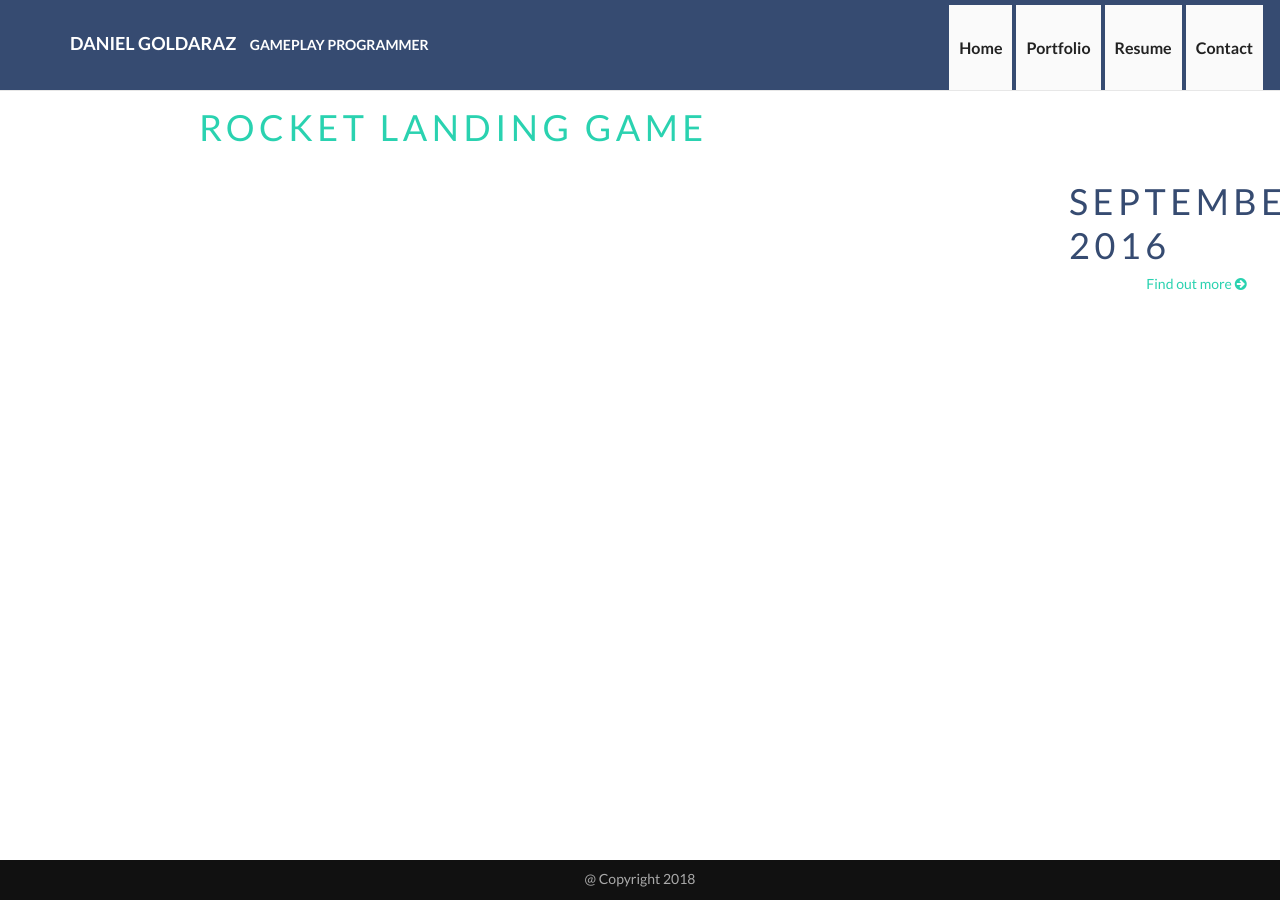
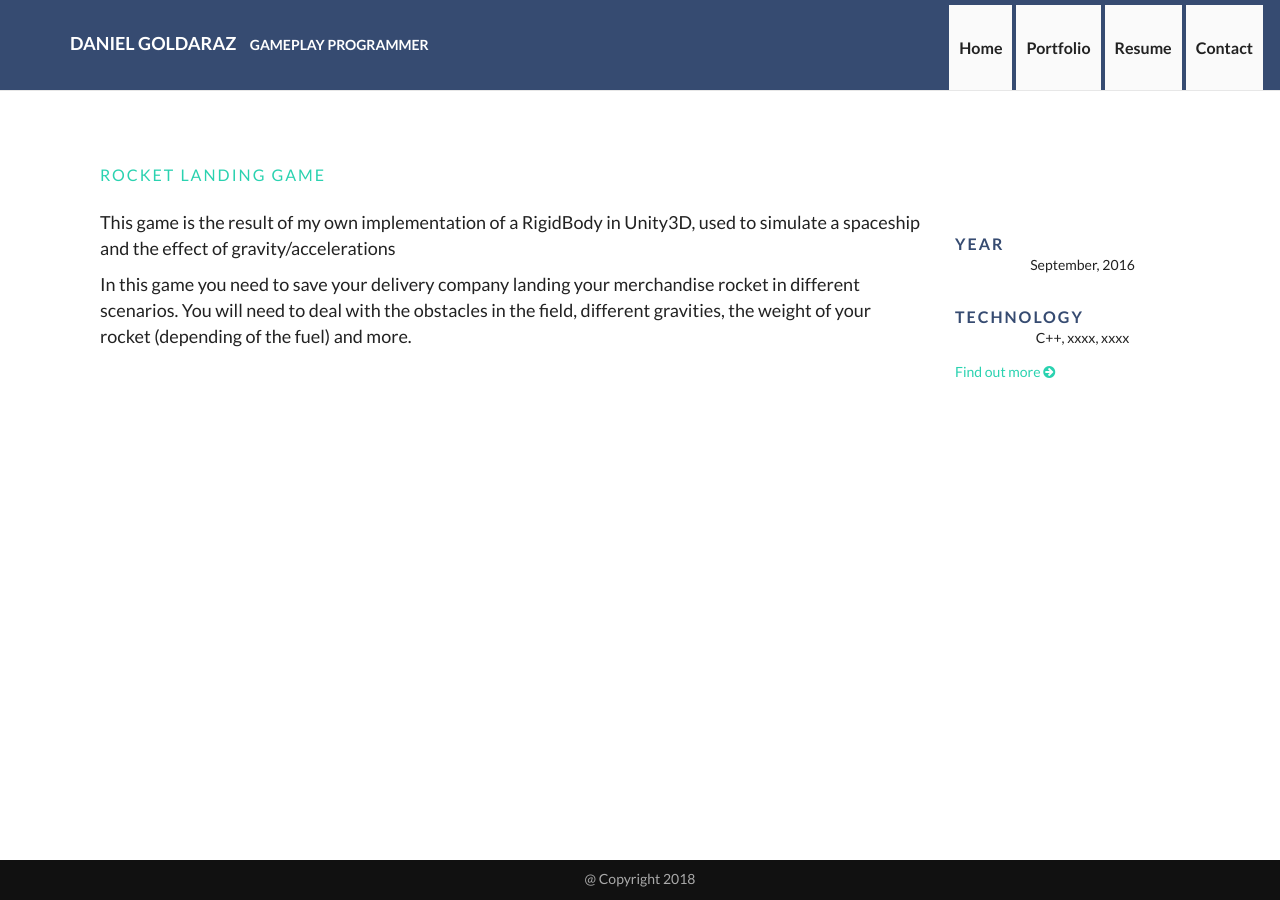
Before and after one commit to dgoldaraz/dgoldaraz.github.io, a Jekyll site: the page built from _posts/2016-09-01-rocket-landing.md, in a window 1280 px wide. Built offline with Jekyll 4.4.1, drawn with Linux system fonts in a browser that asks for light colours; nearby versions of some CDN libraries.

Commit message:
updates post templates

```diff
--- a/_layouts/post.html
+++ b/_layouts/post.html
@@ -20,7 +20,11 @@ layout: default
               </div>
 
               <div class="col-md-3">
-                 <h2 class="project-year">{{ page.year }}</h2>
+                 <h2 class="project-year">Year</h2>
+                 <span>{{ page.year }}</span>
+
+                 <h2 class="project-technology">Technology</h2>
+                 <span>{{ page.technology }}</span>
 
                   <div class="project-actions">
                       <a href="{{ page.url}}" target="_blank">
--- a/_posts/2014-04-30-rocket-landing.md
+++ /dev/null
@@ -1,31 +0,0 @@
----
-layout: post
-categories: rocket_landing
-title: "Rocket Landing Game"
-year: September, 2016
-url: https://dgoldaraz.itch.io/rocket-landing
-date: 2014-04-30
----
-
-<div id="rocket_landing-layer" class="project-overlay">
-
-
-    <div class="project project-overlay__content">
-        <div class="project-title">
-            <h2 class="text-center">Rocket Landing Game</h2><em class="text-center">September, 2016</em>
-        </div>
-
-        <div class="project-description">
-            <p>This game is the result of my own implementation of a RigidBody in Unity3D, used to simulate a spaceship and the effect of gravity/accelerations.</p>
-            <p class="hidden-xs">In this game you need to save your delivery company landing your merchandise rocket in different scenarios. You will need to deal with the obstacles in the field, different gravities, the weight of your rocket (depending of the fuel) and more.</p>
-        </div>
-
-        <div class="project-actions">
-            <a href="https://dgoldaraz.itch.io/rocket-landing" target="_blank">
-                <div class="btn-project">
-                    <div>Find out more <i class="fa fa-arrow-circle-right"></i></div>
-                </div>
-            </a>
-        </div>
-    </div>
-</div>
--- /dev/null
+++ b/_posts/2016-09-01-rocket-landing.md
@@ -0,0 +1,13 @@
+---
+layout: post
+categories: rocket_landing
+title: "Rocket Landing Game"
+year: September, 2016
+technology: C++, xxxx, xxxx
+url: https://dgoldaraz.itch.io/rocket-landing
+date: 2016-09-01
+---
+
+This game is the result of my own implementation of a RigidBody in Unity3D, used to simulate a spaceship and the effect of gravity/accelerations
+
+In this game you need to save your delivery company landing your merchandise rocket in different scenarios. You will need to deal with the obstacles in the field, different gravities, the weight of your rocket (depending of the fuel) and more.
--- a/assets/css/style.css
+++ b/assets/css/style.css
@@ -520,19 +520,20 @@ div.btn-project:active {
   border: 0;
   border-top: 4px solid #ddd;
 }
+/* Project */
 .project {
-  width: 100%;
-  padding: 0 10%;
-  height: 100%;
-}
-.project .content {
-  margin: 20px 0;
-  padding: 30px;
-  height: 100%;
-}
-.project .content.col-sm-8,
-.project .content.col-sm-12 {
-  border-left: 4px solid #ddd;
+  background: #fff;
+  background-size: cover;
+  border: 0;
+  font-family: inherit;
+  font-size: 100%;
+  font-style: inherit;
+  font-weight: inherit;
+  margin: 0;
+  outline: 0;
+  vertical-align: baseline;
+  text-align: center;
+  padding: 60px 0;
 }
 .project .item {
   float: left;
@@ -545,13 +546,16 @@ div.btn-project:active {
 .project-title {
   width: 100%;
   padding-bottom: 10px;
+  padding-left: 15px;
 }
 .project-title h2 {
+  font-size: 16px;
+  text-align: left;
   color: #2ad2b0;
 }
 .project-title em {
-  color: white;
   font-size: 21px;
+  color: #fff;
 }
 .project-description {
   width: 100%;
@@ -561,8 +565,18 @@ div.btn-project:active {
 .project-description p {
   font-size: 18px;
   line-height: 26px;
-  color: white;
+  color: #222;
   margin-bottom: 10px;
+}
+.project-year,
+.project-technology {
+  color: #364B71;
+  font-size: 16px;
+  font-weight: bold;
+  text-transform: uppercase;
+  text-align: left;
+  display: block;
+  padding-top: 20px;
 }
 .project-images {
   display: flex;
@@ -572,14 +586,12 @@ div.btn-project:active {
   padding: 20px 0;
 }
 .project-actions {
-  text-align: center;
-  display: flex;
-  justify-content: center;
+  text-align: left;
   width: 100%;
   clear: both;
-  padding: 5px 0;
+  padding: 20px 0;
 }
-/* ---- .grid ---- */
+/* Grid */
 .grid {
   background: #DDD;
 }
@@ -588,7 +600,7 @@ div.btn-project:active {
   display: block;
   clear: both;
 }
-/* ---- .grid-item ---- */
+/* Grid Item */
 .thumbnail-grid {
   user-select: none;
 }
@@ -629,7 +641,7 @@ div.btn-project:active {
 .flex-item {
   flex: 1 0 auto;
 }
-/* ---- Thumbnails---- */
+/* Thumbnails */
 .thumbnail-grid figure.bubble_experiment-figure {
   background: url('../img/portfolio/bubble_experiment/1.png') no-repeat center;
   background-size: cover;
@@ -660,55 +672,6 @@ div.btn-project:active {
   }
   .thumbnail-grid figure.i3 {
     background-image: url(https://anselmurban.de/codepen-img/goerlitzmade%402x.png);
-  }
-}
-.project-overlay {
-  height: 0%;
-  width: 100%;
-  position: fixed;
-  z-index: 9999;
-  top: 0;
-  left: 0;
-  background-color: #000000;
-  background-color: rgba(0, 0, 0, 0.97);
-  overflow-y: hidden;
-  transition: 0.5s;
-}
-.project-overlay__content {
-  position: relative;
-  top: 20%;
-  width: 100%;
-  text-align: center;
-}
-.project-overlay a {
-  padding: 8px;
-  text-decoration: none;
-  font-size: 36px;
-  color: #818181;
-  display: block;
-  transition: 0.3s;
-}
-.project-overly a:hover,
-.project-overlay a:focus {
-  color: #f1f1f1;
-}
-.project-overlay .closebtn {
-  position: absolute;
-  top: 20px;
-  right: 25px;
-  font-size: 60px;
-}
-@media screen and (max-height: 450px) {
-  .project-overlay {
-    overflow-y: auto;
-  }
-  .project-overlay a {
-    font-size: 20px;
-  }
-  .project-overlay .closebtn {
-    font-size: 40px;
-    top: 15px;
-    right: 35px;
   }
 }
 /**************************************************/
```
Also changed, not shown: _posts/2011-07-01-fracture-simulator.md (added, +21 -0 lines), _posts/2014-04-30-laser-defender.md (deleted, +0 -22 lines), _posts/2014-04-30-path-finding.md (deleted, +0 -29 lines), _posts/2015-12-01-block-breaker.md (renamed from _posts/2014-04-30-block-breaker.md, +2 -1 lines), _posts/2016-02-01-laser-defender.md (added, +13 -0 lines), _posts/2016-09-01-path-finding.md (added, +13 -0 lines), _posts/2016-10-01-away.md (renamed from _posts/2014-04-30-away.md, +2 -1 lines), _posts/2016-10-01-bubble-experiment.md (renamed from _posts/2014-04-30-bubble-experiment.md, +2 -1 lines), less/components/_portfolio.less (+41 -79 lines), assets/css/style.min.css, 1 other file.
